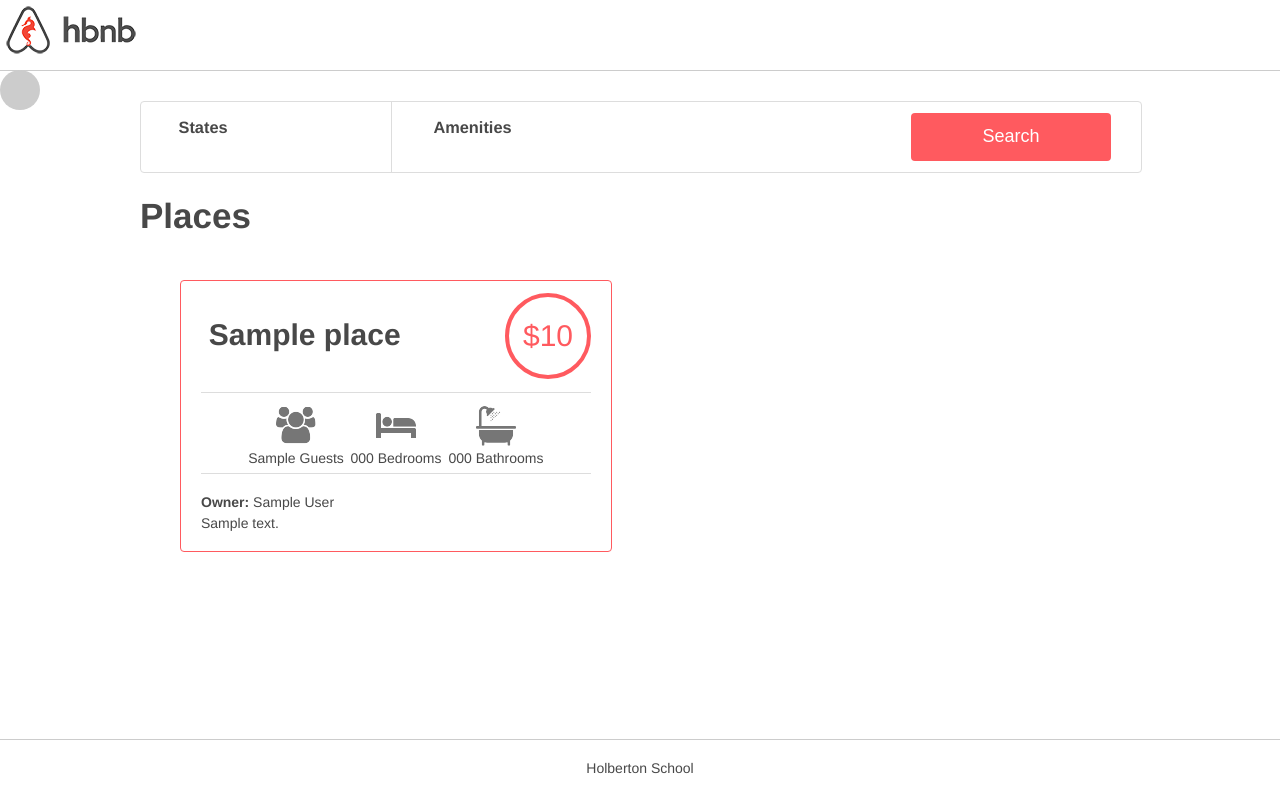
After one commit to miguel5219/holbertonschool-AirBnB_clone_v4, a Flask app: template web_dynamic/templates/2-hbnb.html in a window 1280 px wide. The commit adds this page. Run offline with Flask 2, Linux system fonts and the light colour scheme; the template is opened without the code that fills it: most values are stand-ins (such as "Sample title", 1, 10 or a date in 2020); some libraries are stand-ins or nearby versions.

Commit message:
add atributes

```diff
--- a/web_dynamic/static/styles/3-header.css
+++ b/web_dynamic/static/styles/3-header.css
@@ -9,3 +9,15 @@ header .logo {
     left: 20px;
     height: 100%;
 }
+
+#api_status {
+    border-radius: 50%;
+    height: 40px;
+    width: 40px;
+    margin-right: 30px;
+    background-color: #cccccc;
+}
+
+#api_status.available {
+    background-color: #ff545f;
+}
--- /dev/null
+++ b/web_dynamic/templates/2-hbnb.html
@@ -0,0 +1,86 @@
+<!DOCTYPE html>
+<html lang="en">
+  <head>
+    <meta charset="UTF-8">
+    <link rel="stylesheet" type="text/css" href="../static/styles/4-common.css?{{ cache_id }}">
+    <link rel="stylesheet" type="text/css" href="../static/styles/3-header.css?{{ cache_id }}">
+    <link rel="stylesheet" type="text/css" href="../static/styles/3-footer.css?{{ cache_id }}">
+    <link rel="stylesheet" type="text/css" href="../static/styles/6-filters.css?{{ cache_id }}">
+    <link type="text/css" rel="stylesheet" href="../static/styles/8-places.css?{{ cache_id }}">
+    <link rel="icon" href="../static/images/icon.png" />
+	<script src="https://code.jquery.com/jquery-3.2.1.min.js?{{ cache_id }}"></script>
+  	<script src="../static/scripts/2-hbnb.js?{{ cache_id }}"></script>
+    <title>HBnB</title>
+  </head>
+
+  <body>
+    <header>
+      <div class="logo"></div>
+      <div id="api_status"></div>
+    </header>
+    <div class="container">
+      <section class="filters">
+	<div class="locations">
+	  <h3>States</h3>
+	  <h4>&nbsp;</h4>
+	  <div class="popover">
+	    <ul>
+	      {% for state in states %}
+	      <li>
+		<h2>{{ state[0].name }}:</h2>
+		<ul>
+		  {% for city in state[1] %}
+		  <li>{{ city.name }}</li>
+		  {% endfor %}
+		</ul>
+	      </li>
+	      {% endfor %}
+	    </ul>
+	  </div>
+	</div>
+	<div class="amenities">
+	  <h3>Amenities</h3>
+	  <h4>&nbsp;</h4>
+	  <div class="popover">
+	    <ul>
+	      {% for amenity in amenities %}
+	      	<li>
+				<input type="checkbox" style="margin-right:10px;" data-id="{{amenity.id}}" data-name="{{amenity.name}}">{{ amenity.name }}
+			</li>
+	      {% endfor %}
+	    </ul>
+	  </div>
+	</div>
+	<button type="button">Search</button>
+      </section>
+    	<div class="placesh1">
+			<h1>Places</h1>
+		</div>
+      <section class="places">
+	<!-- <h1>Places</h1> -->
+	{% for place in places %}
+	<article>
+	  <div class="title_box">
+	    <h2>{{ place.name }}</h2>
+	    <div class="price_by_night">${{ place.price_by_night }}</div>
+	  </div>
+	  <div class="information">
+	    <div class="max_guest">{{ place.max_guest }} Guest{% if place.max_guest != 1 %}s{% endif %}</div>
+            <div class="number_rooms">{{ place.number_rooms }} Bedroom{% if place.number_rooms != 1 %}s{% endif %}</div>
+            <div class="number_bathrooms">{{ place.number_bathrooms }} Bathroom{% if place.number_bathrooms != 1 %}s{% endif %}</div>
+	  </div>
+	  <div class="user">
+            <b>Owner:</b> {{ place.user.first_name }} {{ place.user.last_name }}
+          </div>
+          <div class="description">
+	    {{ place.description | safe }}
+          </div>
+	</article>
+	{% endfor %}
+      </section>
+    </div>
+    <footer>
+      <p>Holberton School</p>
+    </footer>
+  </body>
+</html>
```
